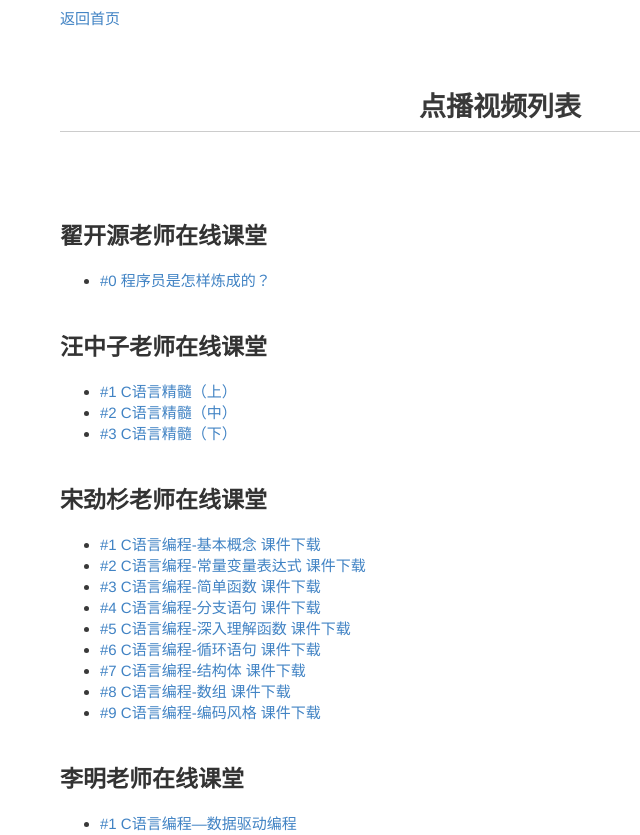
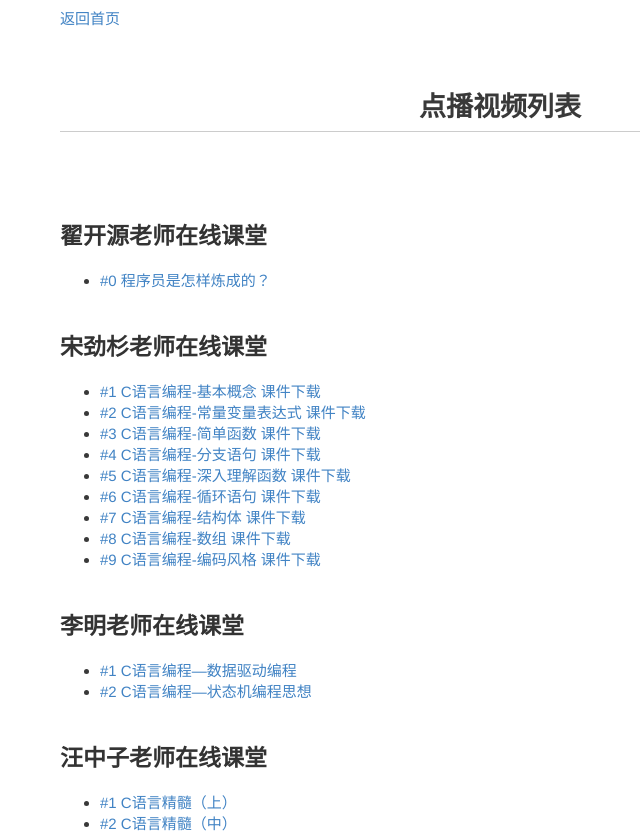
Before and after one commit to akaedu/akaedu.github.com, a Jekyll site: the page built from video/list.md, in a window 1280 px wide. Shown: the top 835 px of the page, without its empty margins (140-780 px from the left). Built offline with Jekyll 4.4.1, drawn with Linux system fonts in a browser that asks for light colours; Markdown is read by kramdown in place of the engine named in the settings; comment, search, counter and statistics services are not loaded; some of the changed lines change nothing that is shown.

Commit message:
Update video/list.md

```diff
--- a/video/list.md
+++ b/video/list.md
@@ -5,13 +5,6 @@
 ##翟开源老师在线课堂
 <ul>
 <li> <a href="http://akaedu.gensee.com/webcast/site/vod/play-fef630a8aabe4ff89145768df2b88a13">#0 程序员是怎样炼成的？</a> </li>
-</ul>
-
-##汪中子老师在线课堂
-<ul>
-<li> <a href="http://akaedu.gensee.com/webcast/site/vod/play-69fe99cafeb342dca4229e47d9700fec">#1 C语言精髓（上）</a> </li>
-<li> <a href="http://akaedu.gensee.com/webcast/site/vod/play-3e2c8b1e0e6f40939e2e9abe7f337285">#2 C语言精髓（中）</a> </li>
-<li> <a href="http://akaedu.gensee.com/webcast/site/vod/play-b954d12579494cb787cd21a567971f68">#3 C语言精髓（下）</a> </li>
 </ul>
 
 ##宋劲杉老师在线课堂
@@ -26,31 +19,31 @@
 </li>
 <li>
 <a href="http://www.akae.cn/study/akaedu/sjs/C1.fsp.swf/">#3 C语言编程-简单函数</a>
-<a href="http://www.akae.cn/study/akaedu/sjs/%e7%ac%ac1%e8%ae%b2-%e7%a8%8b%e5%ba%8f%e7%9a%84%e5%9f%ba%e6%9c%ac%e6%a6%82%e5%bf%b5.pdf">课件下载</a>
+<a href="http://www.akae.cn/study/akaedu/sjs/%e7%ac%ac3%e8%ae%b2-%e7%ae%80%e5%8d%95%e5%87%bd%e6%95%b0.pdf">课件下载</a>
 </li>
 <li>
 <a href="http://www.akae.cn/study/akaedu/sjs/C1.fsp.swf/">#4 C语言编程-分支语句</a>
-<a href="http://www.akae.cn/study/akaedu/sjs/%e7%ac%ac1%e8%ae%b2-%e7%a8%8b%e5%ba%8f%e7%9a%84%e5%9f%ba%e6%9c%ac%e6%a6%82%e5%bf%b5.pdf">课件下载</a>
+<a href="http://www.akae.cn/study/akaedu/sjs/%e7%ac%ac4%e8%ae%b2-%e5%88%86%e6%94%af%e8%af%ad%e5%8f%a5.pdf">课件下载</a>
 </li>
 <li>
 <a href="http://www.akae.cn/study/akaedu/sjs/C1.fsp.swf/">#5 C语言编程-深入理解函数</a>
-<a href="http://www.akae.cn/study/akaedu/sjs/%e7%ac%ac1%e8%ae%b2-%e7%a8%8b%e5%ba%8f%e7%9a%84%e5%9f%ba%e6%9c%ac%e6%a6%82%e5%bf%b5.pdf">课件下载</a>
+<a href="http://www.akae.cn/study/akaedu/sjs/%e7%ac%ac5%e8%ae%b2-%e6%b7%b1%e5%85%a5%e7%90%86%e8%a7%a3%e5%87%bd%e6%95%b0.pdf">课件下载</a>
 </li>
 <li>
 <a href="http://www.akae.cn/study/akaedu/sjs/C1.fsp.swf/">#6 C语言编程-循环语句</a>
-<a href="http://www.akae.cn/study/akaedu/sjs/%e7%ac%ac1%e8%ae%b2-%e7%a8%8b%e5%ba%8f%e7%9a%84%e5%9f%ba%e6%9c%ac%e6%a6%82%e5%bf%b5.pdf">课件下载</a>
+<a href="http://www.akae.cn/study/akaedu/sjs/%e7%ac%ac6%e8%ae%b2-%e5%be%aa%e7%8e%af%e8%af%ad%e5%8f%a5.pdf">课件下载</a>
 </li>
 <li>
 <a href="http://www.akae.cn/study/akaedu/sjs/C1.fsp.swf/">#7 C语言编程-结构体</a>
-<a href="http://www.akae.cn/study/akaedu/sjs/%e7%ac%ac1%e8%ae%b2-%e7%a8%8b%e5%ba%8f%e7%9a%84%e5%9f%ba%e6%9c%ac%e6%a6%82%e5%bf%b5.pdf">课件下载</a>
+<a href="http://www.akae.cn/study/akaedu/sjs/%e7%ac%ac7%e8%ae%b2-%e7%bb%93%e6%9e%84%e4%bd%93.pdf">课件下载</a>
 </li>
 <li>
 <a href="http://www.akae.cn/study/akaedu/sjs/C1.fsp.swf/">#8 C语言编程-数组</a>
-<a href="http://www.akae.cn/study/akaedu/sjs/%e7%ac%ac1%e8%ae%b2-%e7%a8%8b%e5%ba%8f%e7%9a%84%e5%9f%ba%e6%9c%ac%e6%a6%82%e5%bf%b5.pdf">课件下载</a>
+<a href="http://www.akae.cn/study/akaedu/sjs/%e7%ac%ac8%e8%ae%b2-%e6%95%b0%e7%bb%84.pdf">课件下载</a>
 </li>
 <li>
 <a href="http://www.akae.cn/study/akaedu/sjs/C1.fsp.swf/">#9 C语言编程-编码风格</a>
-<a href="http://www.akae.cn/study/akaedu/sjs/%e7%ac%ac1%e8%ae%b2-%e7%a8%8b%e5%ba%8f%e7%9a%84%e5%9f%ba%e6%9c%ac%e6%a6%82%e5%bf%b5.pdf">课件下载</a>
+<a href="http://www.akae.cn/study/akaedu/sjs/%e7%ac%ac9%e8%ae%b2-%e7%bc%96%e7%a0%81%e9%a3%8e%e6%a0%bc.pdf">课件下载</a>
 </li>
 </ul>
 
@@ -59,3 +52,10 @@
 <li> <a href="http://akaedu.gensee.com/webcast/site/vod/play-e7ce0fbfffd649968c0a2475d8634892">#1 C语言编程—数据驱动编程</a> </li>
 <li> <a href="http://akaedu.gensee.com/webcast/site/vod/play-53b47879814048f4af8176ee5ed00b2c">#2 C语言编程—状态机编程思想</a> </li>
 </ul>
+
+##汪中子老师在线课堂
+<ul>
+<li> <a href="http://akaedu.gensee.com/webcast/site/vod/play-69fe99cafeb342dca4229e47d9700fec">#1 C语言精髓（上）</a> </li>
+<li> <a href="http://akaedu.gensee.com/webcast/site/vod/play-3e2c8b1e0e6f40939e2e9abe7f337285">#2 C语言精髓（中）</a> </li>
+<li> <a href="http://akaedu.gensee.com/webcast/site/vod/play-b954d12579494cb787cd21a567971f68">#3 C语言精髓（下）</a> </li>
+</ul>
```
